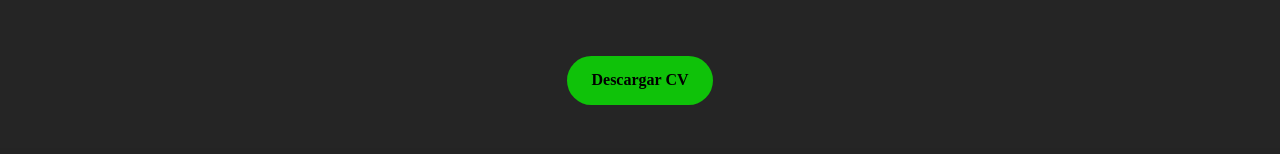
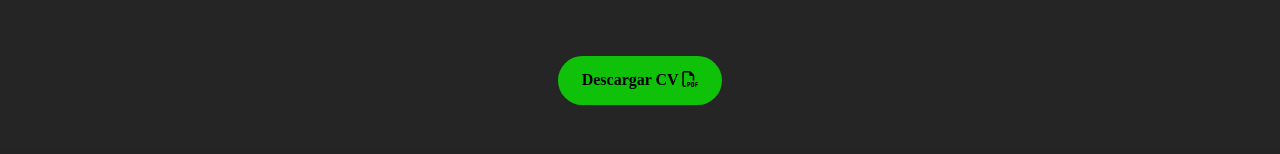
Before and after one commit to luisfelizbeltre/Portafolio-Luis, a Vue app: page / in a window 1280 px wide. Shown: the part 484-638 px from the top of the page. Built offline with nearby package versions, Linux system fonts and the light colour scheme.

Commit message:
iconos añadidos

```diff
--- a/src/components/Contact.vue
+++ b/src/components/Contact.vue
@@ -16,7 +16,7 @@
 
           <!-- Teléfono -->
           <div class="contact-item">
-              <i class="devicon-phonegap-plain"></i>
+            <i class="fa-solid fa-phone"></i>
             <p>+34 643 718 864</p>
           </div>
 
--- a/src/components/Hero.vue
+++ b/src/components/Hero.vue
@@ -43,7 +43,8 @@
 
 
           <!-- Botón de descarga -->
-          <a href="/luiss CV 2025.pdf" download class="btn">Descargar CV</a>
+          <a href="/luiss CV 2025.pdf" download class="btn">Descargar CV
+            <i class="fa-regular fa-file-pdf"></i>          </a>
 
         </div>
 
```
Lines whose indentation alone changed are shown as unchanged.
